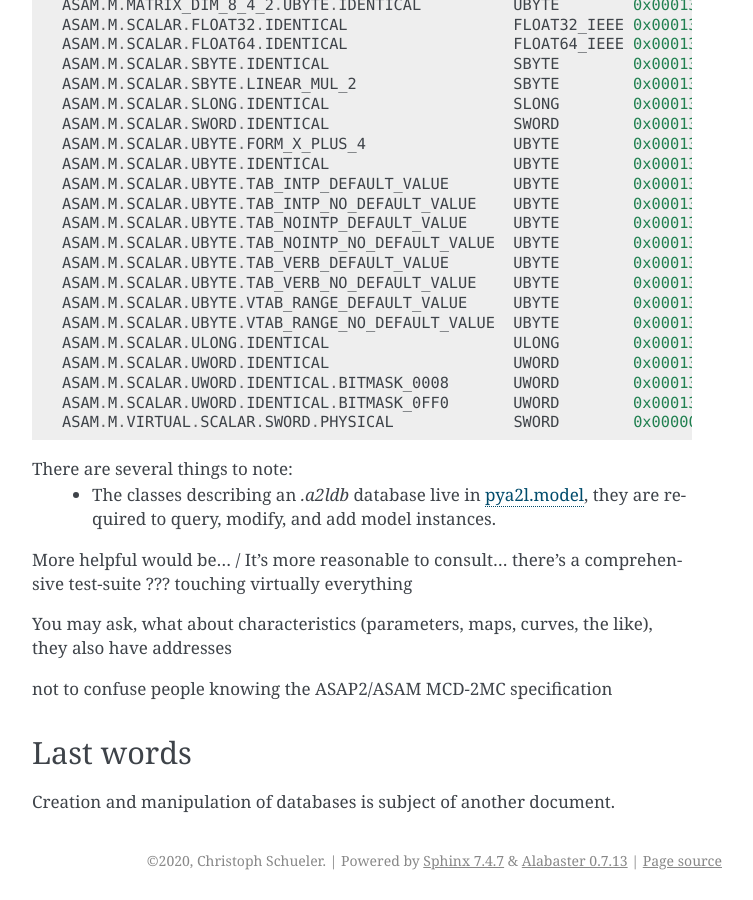
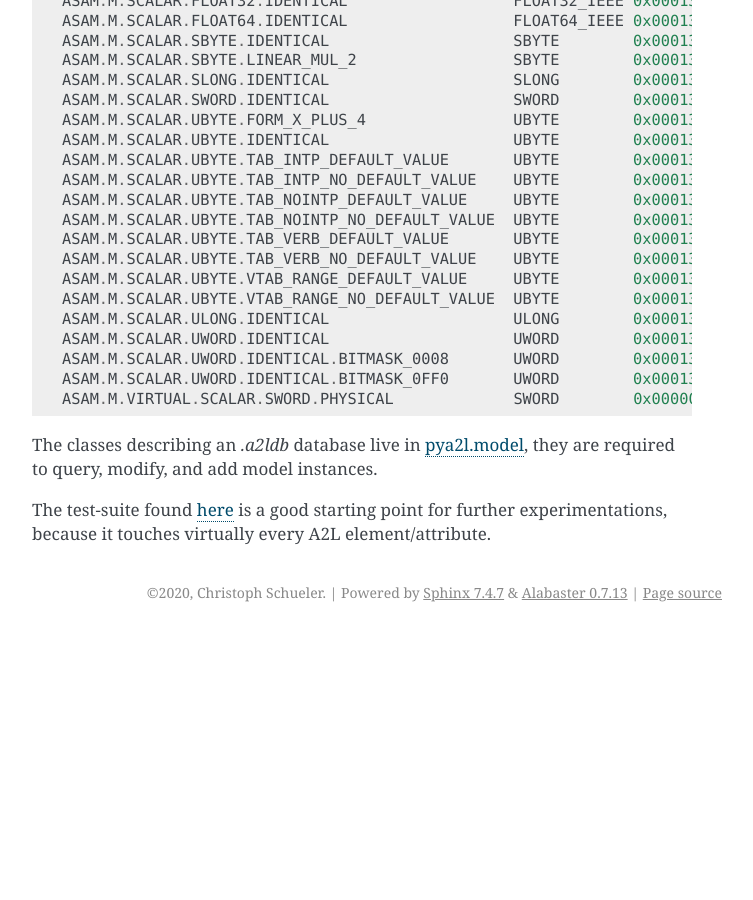
Before and after one commit to christoph2/pyA2L, a Sphinx documentation site: the page built from docs/getting_started.rst, in a window 1280 px wide and 900 px high, scrolled down 1182 px. Shown: the whole window, without its empty margins (388-1141 px from the left). Built offline with Sphinx 7.4.7, drawn with Linux system fonts in a browser that asks for light colours; pages that are not in the unit, such as notebooks, are missing from menus; after the commit the page ends 1814 px from its top, so only the background shows below that; some of the changed text lies outside the part shown.

Commit message:
Update getting_started.rst

```diff
--- a/docs/getting_started.rst
+++ b/docs/getting_started.rst
@@ -1,7 +1,7 @@
 Getting Started with pyA2L
 ==========================
 
-The following code snippets will give you an overview what could be done with pyA2L.
+You'll find the example code `here <../pya2l/examples>`_.
 
 Import an .a2l file to database
 ~~~~~~~~~~~~~~~~~~~~~~~~~~~~~~~
@@ -80,19 +80,7 @@
     ASAM.M.SCALAR.UWORD.IDENTICAL.BITMASK_0FF0       UWORD        0x00013a20
     ASAM.M.VIRTUAL.SCALAR.SWORD.PHYSICAL             SWORD        0x00000000
 
-There are several things to note:
-    - The classes describing an `.a2ldb` database live in `pya2l.model <../pya2l/model/__init__.py>`_, they are required to query, modify, and add model instances.
+The classes describing an `.a2ldb` database live in `pya2l.model <../pya2l/model/__init__.py>`_, they are required to query, modify, and add model instances.
 
-More helpful would be...    / It's more reasonable to consult...
-there's a comprehensive test-suite ??? touching virtually everything
-
-You may ask, what about characteristics (parameters, maps, curves, the like), they also have
-addresses
-
-not to confuse people knowing the ASAP2/ASAM MCD-2MC specification
-
-
-Last words
-~~~~~~~~~~
-
-Creation and manipulation of databases is subject of another document.
+The test-suite found  `here <../pya2l/tests/test_a2l_parser.py>`_ is a good starting point for further experimentations, because
+it touches virtually every A2L element/attribute.
--- a/docs/installation.rst
+++ b/docs/installation.rst
@@ -1,7 +1,7 @@
 Installation
 ============
 
-**Pythons**: *Python* >= 2.7
+**Pythons**: *Python* >= 3.4
 
 **Platforms**: No platform-specific restrictions.
 
```
